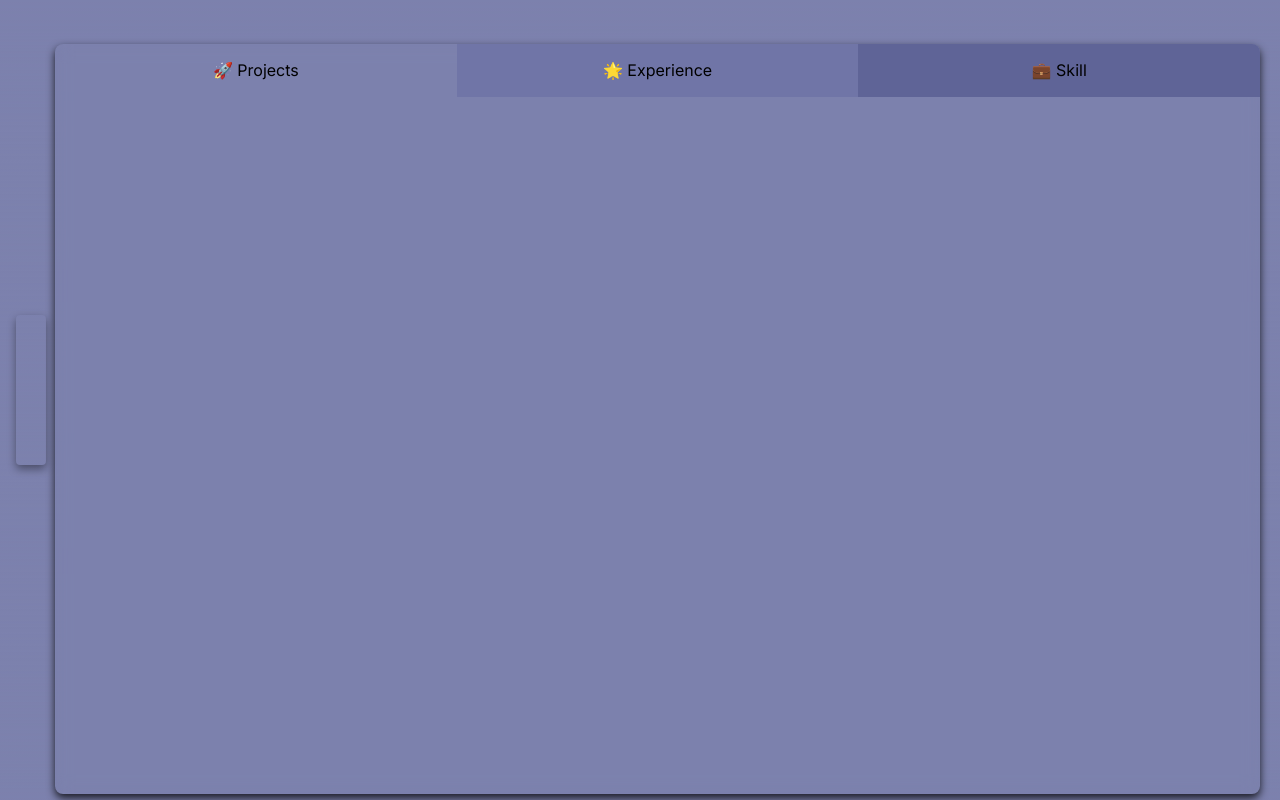
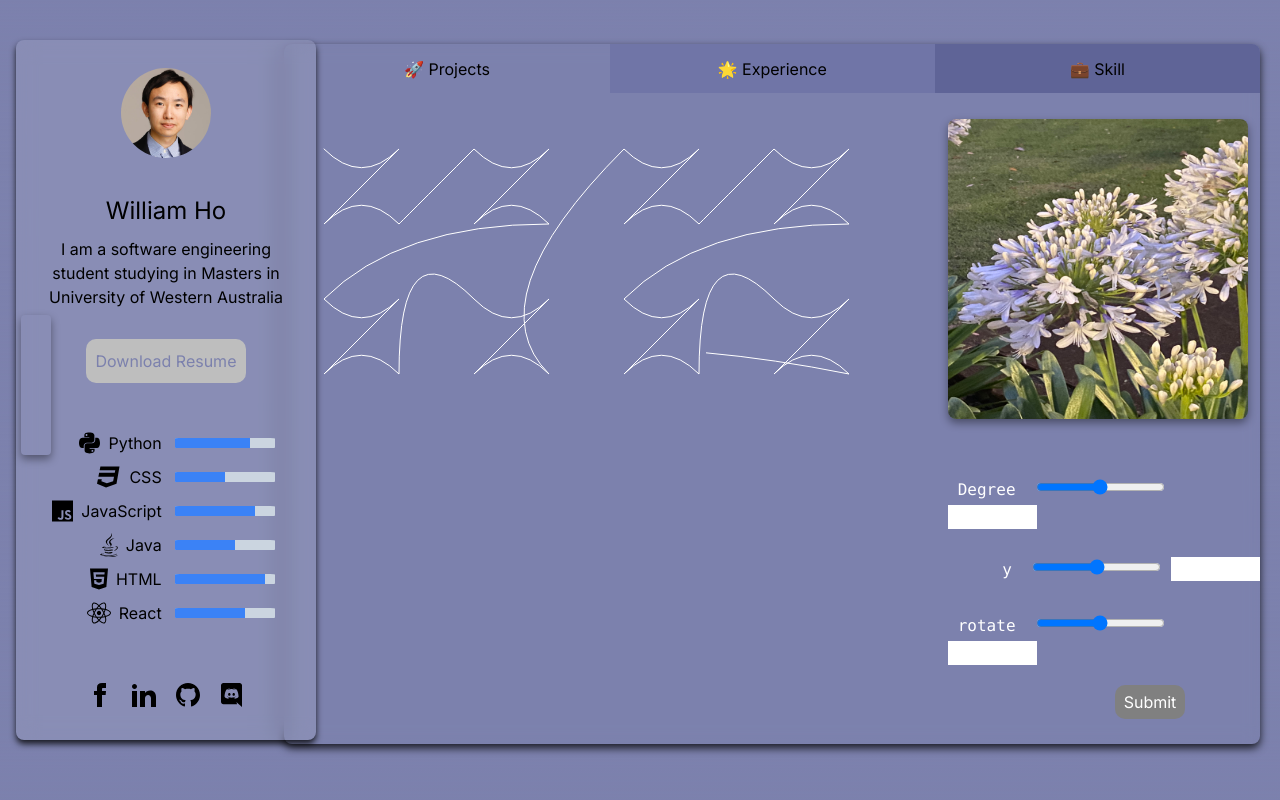
Before and after one commit to Will-H007/Fish-Pond, a Next.js app in the folder portfolio/: page /information in a window 1280 px wide. Built offline with nearby package versions, Linux system fonts and the light colour scheme.

Commit message:
fractal and customization

```diff
--- a/portfolio/app/information/page.tsx
+++ b/portfolio/app/information/page.tsx
@@ -1,14 +1,13 @@
 'use client';
 import React, { useState } from 'react';
 import GlassmorphismBox from '@/component/Second_page/glass_box';
-
+import Player from '@/component/tabs/projects/projects';
 import Card from '@/component/Second_page/card';
 import Skill from '@/component/tabs/skill/skill';
 import Experience from '@/component/tabs/experience/experience';
-import AboutMe from '@/component/tabs/about_me/aboutme';
 
 const DoubleLinkedListLayout: React.FC = () => {
-  const [isMenuOpen, setIsMenuOpen] = useState(false);
+  const [isMenuOpen, setIsMenuOpen] = useState(true);
 
   const handleToggleMenu = () => {
     setIsMenuOpen(!isMenuOpen);
@@ -35,8 +34,8 @@ const DoubleLinkedListLayout: React.FC = () => {
         />
       </div>
 
-      <div className={`col-span-full row-span-full h-[750px] w-full ${isMenuOpen ? 'col-start-3 col-end-11' : ''}`} style={{ paddingLeft: `${isMenuOpen ? '10px' : '35px'}` }}>
-        <GlassmorphismBox skill={<Skill />} experience={<Experience />} aboutme={<AboutMe />} />
+      <div className={`col-span-full row-span-full h-[700px] w-full ${isMenuOpen ? 'col-start-3 col-end-11' : ''}`} style={{ paddingLeft: `${isMenuOpen ? '10px' : '35px'}` }}>
+        <GlassmorphismBox skill={<Skill />} experience={<Experience />} project={<Player/>}/>
       </div>
     </div>
   );
--- a/portfolio/component/Second_page/glass_box.tsx
+++ b/portfolio/component/Second_page/glass_box.tsx
@@ -6,14 +6,14 @@ import NavBar from './navbar';
 interface GlassmorphismBoxProps {
   experience?: ReactNode;
   skill?: ReactNode;
-  aboutme?: ReactNode;
+  project?: ReactNode;
   showDoubleLinkedList?: boolean;
 }
 
 const GlassmorphismBox: React.FC<GlassmorphismBoxProps> = ({
   experience,
   skill,
-  aboutme,
+  project,
   showDoubleLinkedList,
 }) => {
   const initialItems = ["#5f6497", "#ADA87C", "#7075a7", "#9197c6"];
@@ -37,7 +37,7 @@ const GlassmorphismBox: React.FC<GlassmorphismBoxProps> = ({
       case '#5f6497':
         return skill;
       case 'transparent':
-        return aboutme;
+        return project;
       default:
         return null;
     }
--- a/portfolio/component/Second_page/navbar.tsx
+++ b/portfolio/component/Second_page/navbar.tsx
@@ -2,13 +2,14 @@
 import React, { useState } from 'react';
 
 const initialItems = [
+
   { id: 'about me', color: 'transparent', label: '🚀 Projects'  },
+
   { id: 'experience', color: '#7075a7', label: '🌟 Experience' },
+
   { id: 'skill', color: '#5f6497', label: '💼 Skill' },
 
 
-
-  // { id: 'projects', color: '#9197c6', label: '🚀 Projects' },
 ];
 
 
--- /dev/null
+++ b/portfolio/component/fractal/fractal.tsx
@@ -0,0 +1,147 @@
+import React from 'react';
+import { motion } from 'framer-motion';
+
+interface FractalPoint {
+  type: 'line' | 'quadratic';
+  x: number;
+  y: number;
+  controlX?: number;
+  controlY?: number;
+}
+
+interface FractalProps {
+  degree: number;
+  generateFractal?: (
+    level: number,
+    x: number,
+    y: number,
+    size: number
+  ) => FractalPoint[];
+}
+
+const Fractal: React.FC<FractalProps> = ({ degree, generateFractal }) => {
+
+
+// Default function
+////////////////
+  const defaultGenerateFractal = (
+    level: number,
+    x: number,
+    y: number,
+    size: number
+  ): FractalPoint[] => {
+    if (level === 0) {
+      return [{ type: 'line', x, y }];
+    }
+
+    const newSize = size / 2;
+
+    const top: FractalPoint[] = defaultGenerateFractal(
+      level - 1,
+      x,
+      y,
+      newSize
+    );
+    const right: FractalPoint[] = defaultGenerateFractal(
+      level - 1,
+      x + newSize,
+      y,
+      newSize
+    );
+    const bottom: FractalPoint[] = defaultGenerateFractal(
+      level - 1,
+      x + newSize,
+      y + newSize,
+      newSize
+    );
+    const left: FractalPoint[] = defaultGenerateFractal(
+      level - 1,
+      x,
+      y + newSize,
+      newSize
+    );
+
+    const controlX = x + newSize / 2;
+    const controlY = y + newSize / 2;
+
+    return [
+      ...top,
+      { type: 'quadratic', x: right[0].x, y: right[0].y, controlX, controlY },
+      ...right,
+
+      { type: 'quadratic', x: left[0].x, y: left[0].y, controlX, controlY },
+      ...left,
+      { type: 'quadratic', x: bottom[0].x, y: bottom[0].y, controlX, controlY },
+      ...bottom,
+    ];
+  };
+
+////////////////
+
+
+const area=600
+
+  const fractalPoints = generateFractal
+    ? generateFractal(degree, area/15, area/20, area)
+    : defaultGenerateFractal(degree, area/15,area/20, area);
+
+
+
+
+
+
+  const getPathData = () => {
+    if (fractalPoints.length < 2) {
+      return ''; // Need at least 2 points to create a path
+    }
+
+    // Move to the first point
+    let pathData = `M ${fractalPoints[0].x},${fractalPoints[0].y}`;
+
+    for (let i = 1; i < fractalPoints.length; i++) {
+      const { x, y, type, controlX, controlY } = fractalPoints[i];
+
+      if (type === 'line') {
+        // Draw a straight line to the current point
+        pathData += ` L ${x},${y}`;
+      } else if (type === 'quadratic') {
+        // Use quadratic Bezier curve to the current point
+        pathData += ` Q ${controlX},${controlY} ${x},${y}`;
+      }
+    }
+
+    return pathData;
+  };
+
+  return (
+    <div
+      style={{
+        display: 'flex',
+        justifyContent: 'center',
+        alignItems: 'center',
+        height: '100%',
+        width: '100%',
+      }}
+    >
+      <svg width="100%" height="100%">
+        <motion.path
+          style={{
+            stroke: 'white',
+            strokeLinecap: 'round',
+            fill: 'transparent',
+          }}
+          d={getPathData()}
+          initial={{ pathLength: 0 }}
+          animate={{ pathLength: 1 }}
+          transition={{
+            type: 'tween',
+            ease: 'easeInOut',
+            duration: Math.sqrt(fractalPoints.length),
+          }}
+        />
+      </svg>
+    </div>
+  );
+};
+
+export default Fractal;
--- a/portfolio/component/tabs/about_me/aboutme.tsx
+++ /dev/null
@@ -1,13 +0,0 @@
-import React from 'react';
-import Card from '@/component/Second_page/card';
-const AboutMe = () => {
-  return (
-
-        <div style={{height:"100%",width:"100%"}}>
-
-        </div>
-
-  );
-};
-
-export default AboutMe;
--- /dev/null
+++ b/portfolio/component/tabs/projects/controls.tsx
@@ -0,0 +1,34 @@
+import React from 'react';
+
+interface InputProps {
+  children: string;
+  value: number;
+  set: (newValue: number) => void;
+  min?: number;
+  max?: number;
+}
+
+const Input: React.FC<InputProps> = ({ value, children, set, min = -200, max = 200 }) => {
+  return (
+    <label>
+      <code style={{margin:"10px"}}>{children}</code>
+      <input
+        value={value}
+        type="range"
+        min={min}
+        max={max}
+        onChange={(e) => set(parseFloat(e.target.value))}
+        style={{margin:"10px"}}
+      />
+      <input
+        type="number"
+        value={value}
+        min={min}
+        max={max}
+        onChange={(e) => set(parseFloat(e.target.value) || 0)}
+      />
+    </label>
+  );
+};
+
+export default Input;
--- /dev/null
+++ b/portfolio/component/tabs/projects/customization.tsx
@@ -0,0 +1,57 @@
+import { useState } from "react";
+import { motion } from "framer-motion";
+import Input from "./controls";
+
+export default function Customization() {
+  const containerWidth = 300; // Set the width of your container
+  const containerHeight = 300; // Set the height of your container
+
+  const [x, setX] = useState(0);
+  const [y, setY] = useState(0);
+  const [rotate, setRotate] = useState(0);
+  const [isSubmitted, setIsSubmitted] = useState(false);
+
+  const handleDrawClick = () => {
+    // Add logic for drawing here if needed
+    setIsSubmitted(false); // Switch back to the "Draw" state
+  };
+
+  const handleSubmitClick = () => {
+    // Add logic for submitting here if needed
+    // For example, you can send the drawn data to the server
+    setIsSubmitted(true); // Switch to the "Submit" state
+  };
+
+  return (
+    <div style={{ display: "flex", flexDirection: "column", justifyContent: "center", height: "100%",gap: "50px" }}>
+
+
+      <div style={{ height: `${containerHeight}px`, width: `${containerWidth}px`, position: "relative" }}>
+
+        <img src="/images/image5.jpeg" alt="" style={{ height: "100%", width: "100%", backgroundColor: "transparent", position: "absolute", borderRadius: '8px',  boxShadow: '0 4px 8px rgba(0, 0, 0, 0.4)'}}/>
+      </div>
+
+
+      <div style={{ display: "flex", flexDirection: "column", justifyContent: "center", color: "white", alignItems: "end", gap: "20px" }}>
+        <Input value={x} set={(newValue) => setX(Math.min(containerWidth / 2, Math.max(-(containerWidth / 2), newValue)))}>
+          Degree
+        </Input>
+        <Input value={y} set={(newValue) => setY(Math.min(containerHeight / 2, Math.max(-(containerHeight / 2), newValue)))}>
+          y
+        </Input>
+        <Input value={rotate} set={setRotate} min={-180} max={180}>
+          rotate
+        </Input>
+        {isSubmitted ? (
+          <button style={{ backgroundColor: "grey", width: "70px", marginRight: "75px", borderRadius: "10px", padding: "5px" }} onClick={handleDrawClick}>
+            Draw
+          </button>
+        ) : (
+          <button style={{ backgroundColor: "grey", width: "70px", marginRight: "75px", borderRadius: "10px", padding: "5px" }} onClick={handleSubmitClick}>
+            Submit
+          </button>
+        )}
+      </div>
+    </div>
+  );
+}
--- /dev/null
+++ b/portfolio/component/tabs/projects/projects.tsx
@@ -0,0 +1,22 @@
+import React from "react";
+import { motion } from "framer-motion";
+import Fractal from "@/component/fractal/fractal";
+import Customization from "./customization";
+const Player: React.FC = () => {
+
+
+
+  return (
+    <div style={{ display: "flex",justifyContent: "center", alignItems: "center",height:"100%", width:"100%", gap:"50px"}}>
+
+      <div style={{display: "flex", alignItems: "center",flexDirection:"column",height: "600px" ,width: "600px", marginRight:"20px",gap:"5px" }}>
+        <Fractal degree={3}/>
+      </div>
+
+    <Customization/>
+
+    </div>
+  );
+};
+
+export default Player;
--- a/portfolio/component/tabs/skill/skill.tsx
+++ b/portfolio/component/tabs/skill/skill.tsx
@@ -1,6 +1,6 @@
 import React, { useState } from "react";
 import ProgressBar from "./progressbar";
-import Card from "@/component/Second_page/card";
+
 import DoubleLinkedList from "@/component/two_pointers/Boxes";
 
 const Skill: React.FC = () => {
@@ -42,7 +42,6 @@ const Skill: React.FC = () => {
         gap: "20px",
       }}
     >
-      {/* <Card /> */}
 
       <div
         style={{
--- a/portfolio/package.json
+++ b/portfolio/package.json
@@ -20,6 +20,7 @@
     "@react-three/fiber": "^8.15.11",
     "@types/faker": "^6.6.9",
     "@types/three": "^0.158.2",
+    "animejs": "^3.2.2",
     "autoprefixer": "^10.4.16",
     "chart.js": "^2.9.4",
     "complementary-colors": "^1.0.6",
@@ -36,6 +37,7 @@
     "tailwindcss": "^3.3.5"
   },
   "devDependencies": {
+    "@types/animejs": "^3.1.12",
     "@types/chart.js": "^2.9.41",
     "@types/gsap": "^3.0.0",
     "@types/node": "^20",
```
Also changed, not shown: portfolio/public/images/image5.jpeg (added), 1 other file (tests, documents, lock files or other folders).
